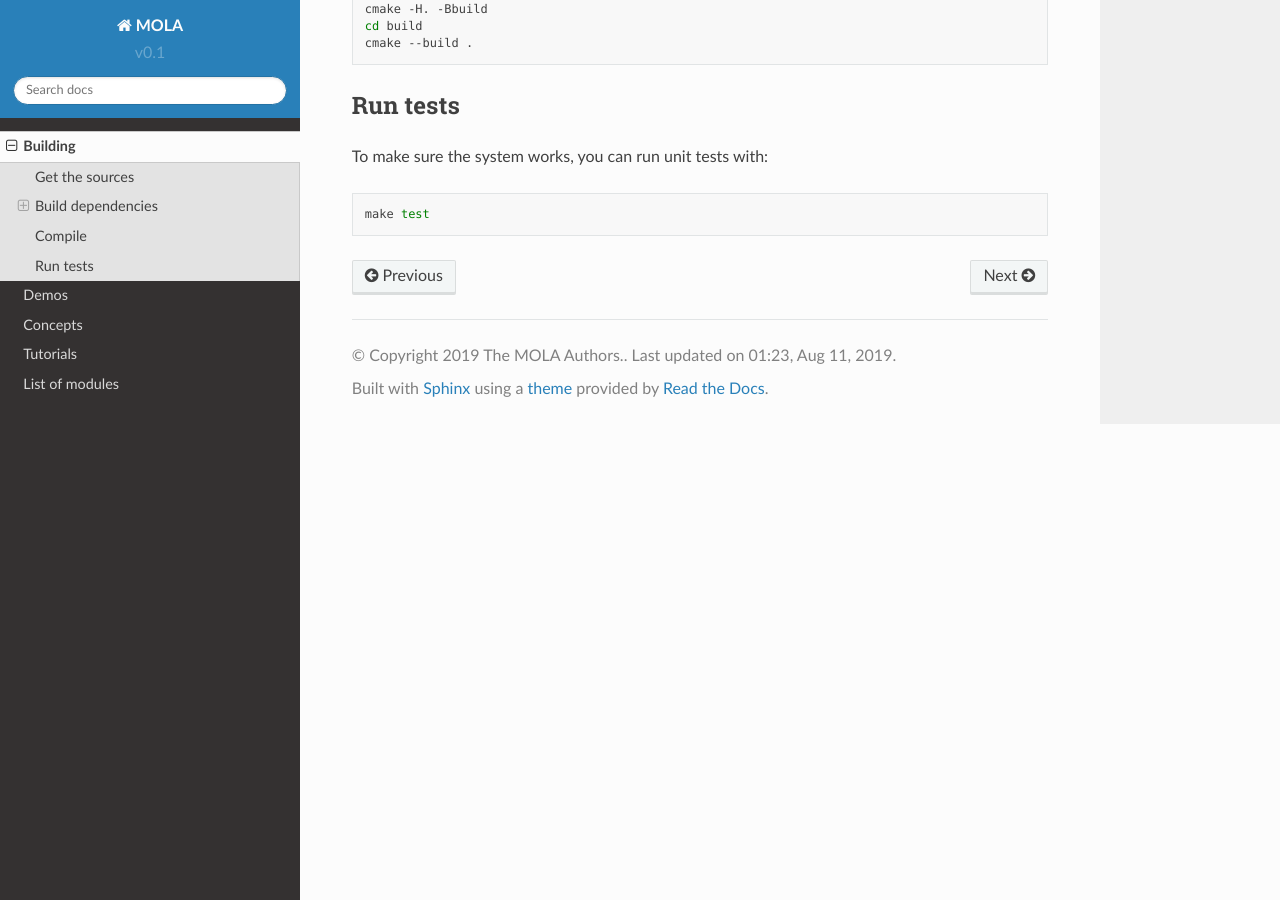
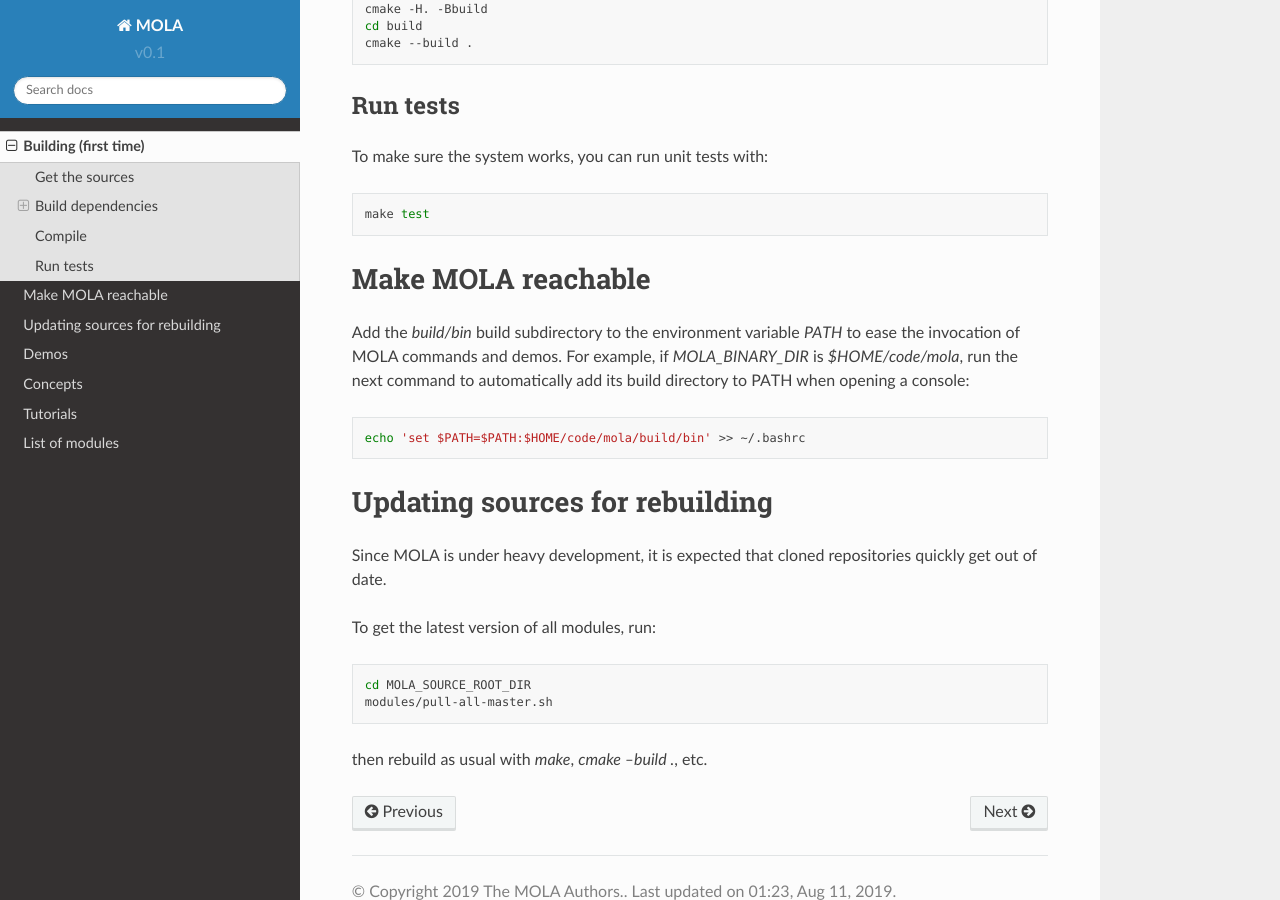
Before and after one commit to MOLAorg/mola, a Sphinx documentation site: the page built from docs/source/building.rst, in a window 1280 px wide and 900 px high, scrolled down 1195 px. Built offline with Sphinx 7.4.7 and the Read the Docs theme 2.0.0, drawn with Linux system fonts in a browser that asks for light colours; pages that are not in the unit, such as notebooks, are missing from menus; some of the changed text lies outside the part shown.

Commit message:
build docs improvement; add git-all-pull script

```diff
--- a/docs/source/building.rst
+++ b/docs/source/building.rst
@@ -1,8 +1,8 @@
 .. _building:
 
-=============
-Building
-=============
+======================
+Building (first time)
+======================
 
 Get the sources
 -------------------
@@ -66,3 +66,33 @@ To make sure the system works, you can run unit tests with:
 .. code-block:: bash
 
     make test
+
+======================
+Make MOLA reachable
+======================
+
+Add the `build/bin` build subdirectory to the environment variable `PATH` to
+ease the invocation of MOLA commands and demos.
+For example, if `MOLA_BINARY_DIR` is `$HOME/code/mola`, run the next command to
+automatically add its build directory to PATH when opening a console:
+
+.. code-block:: bash
+
+    echo 'set $PATH=$PATH:$HOME/code/mola/build/bin' >> ~/.bashrc
+
+
+==================================
+Updating sources for rebuilding
+==================================
+
+Since MOLA is under heavy development, it is expected that cloned repositories
+quickly get out of date.
+
+To get the latest version of all modules, run:
+
+.. code-block:: bash
+
+    cd MOLA_SOURCE_ROOT_DIR
+    modules/pull-all-master.sh
+
+then rebuild as usual with `make`, `cmake --build .`, etc.
--- a/docs/source/modules.rst
+++ b/docs/source/modules.rst
@@ -17,8 +17,8 @@ MOLA modules are kept as git submodules under ``${MOLA_ROOT}/modules``.
   module-mola-fe-lidar
   module-mola-input-euroc-dataset
   module-mola-input-kitti-dataset
-  module-mola-lidar-segmentation
   module-mola-input-hwdrivers
   module-mola-input-kaist-dataset
   module-mola-input-rawlog
+  module-mola-lidar-segmentation
   module-mola-slam-gtsam
```
Also changed, not shown: 1 other file.
